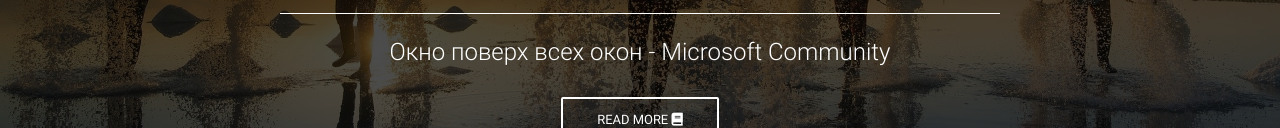
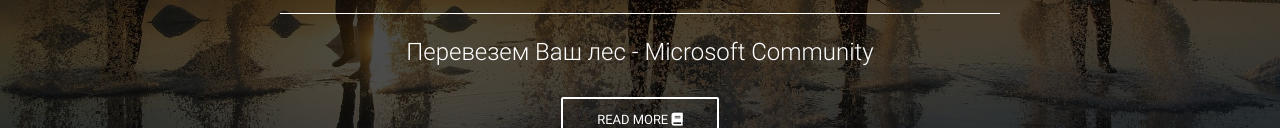
Before and after one commit to kikamazafuka/kikamazafuka.github.io, a plain HTML site: page index.html in a window 1280 px wide. Shown: the part 418-546 px from the top of the page. Drawn offline with Linux system fonts and the light colour scheme.

Commit message:
Update index.html

```diff
--- a/index.html
+++ b/index.html
@@ -77,7 +77,7 @@
                 Maintenance management system
               </h2>
               <hr class="hr-light">
-              <h4 class="white-text my-4">Окно поверх всех окон - Microsoft Community</h4>
+              <h4 class="white-text my-4">Перевезем Ваш лес - Microsoft Community</h4>
               <button class="btn btn-outline-white waves-effect waves-light">Read More <i
                 class="fa fa-book"></i></button>
             </div>
```
